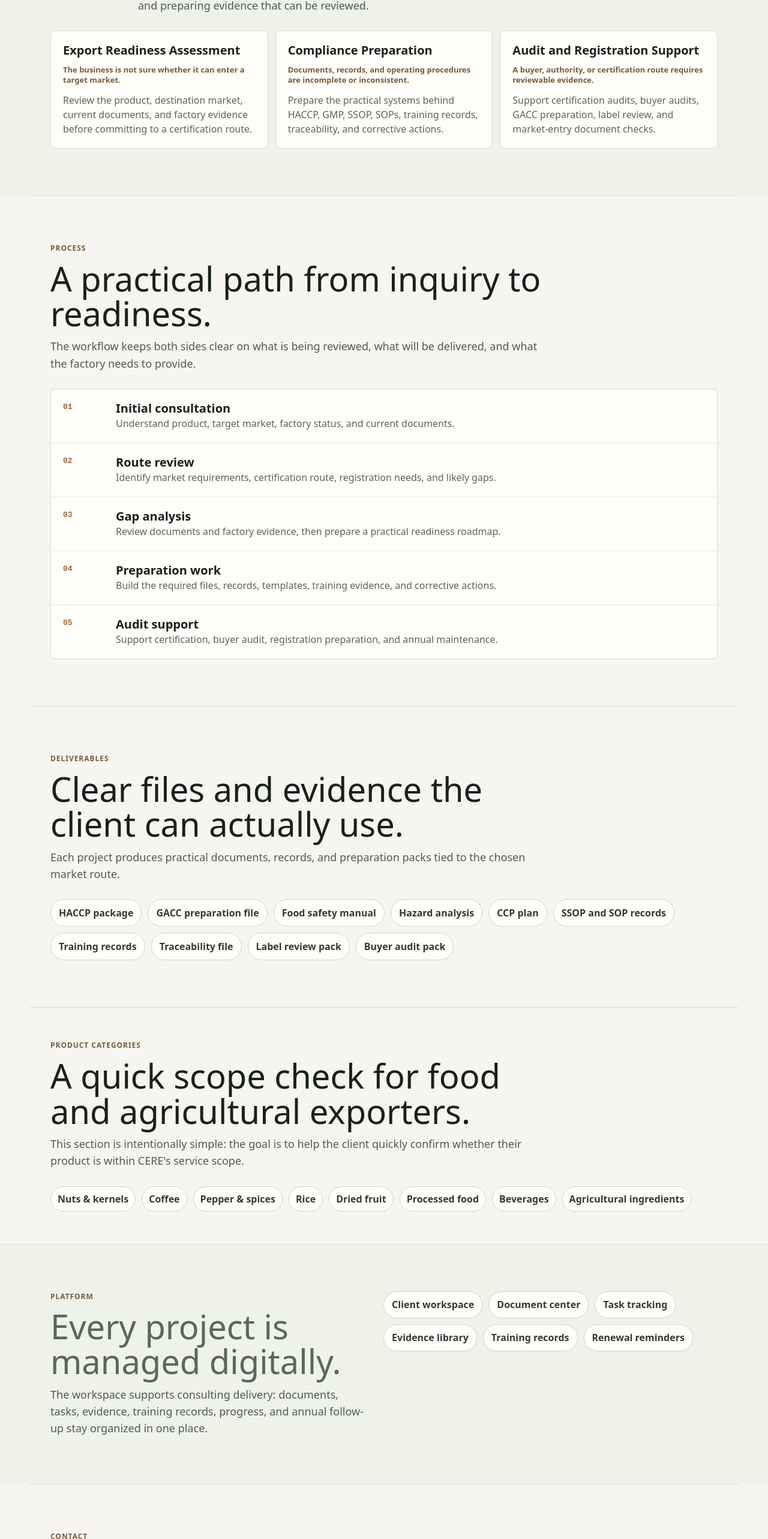
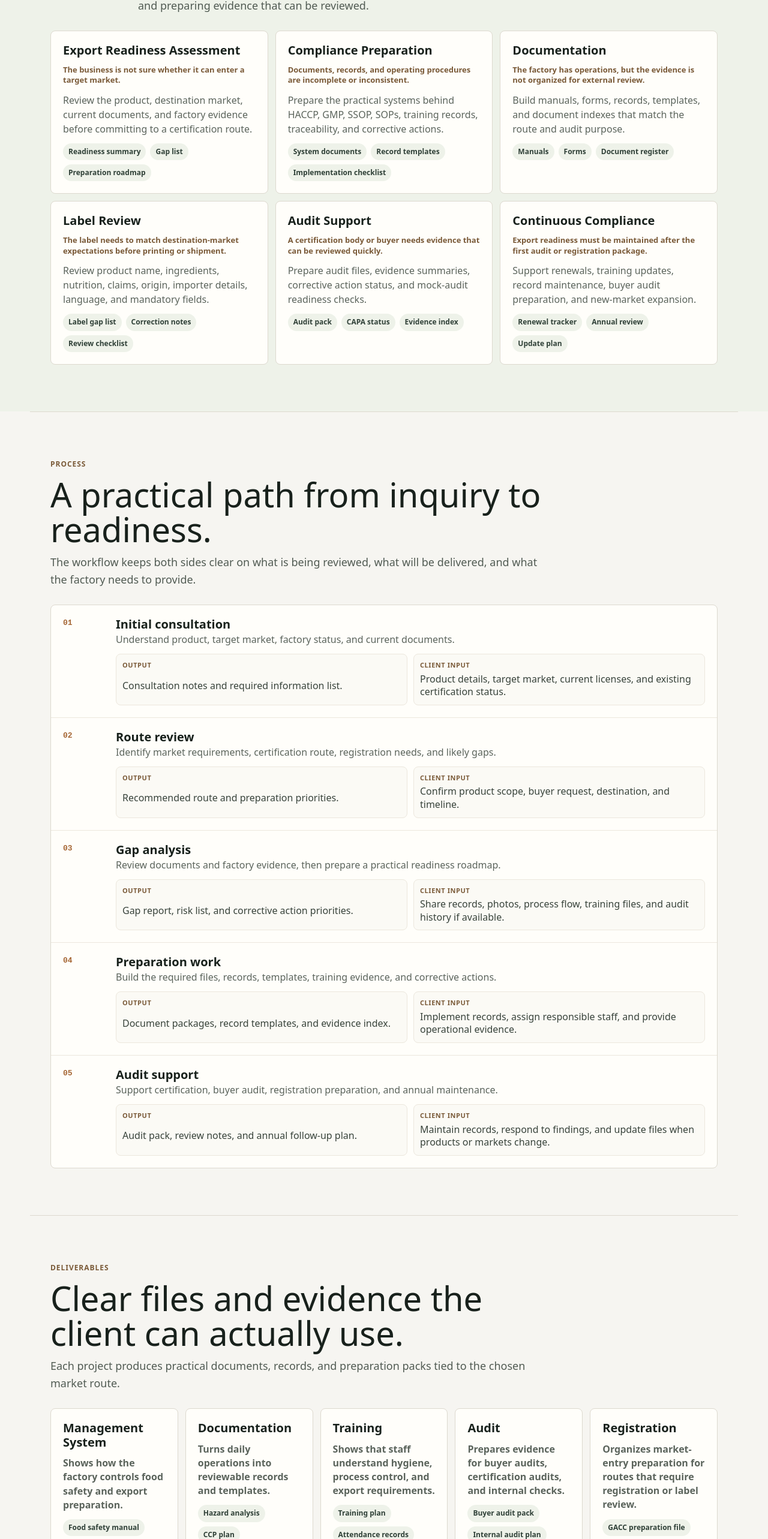
Before and after one commit to Leebood/cere, a Next.js app: page / in a window 1280 px wide. Shown: the part 2908-5474 px from the top of the page at 60% size. Built offline with nearby package versions, Linux system fonts and the light colour scheme.

Commit message:
Expand solutions process and deliverables content

```diff
--- a/src/app/globals.css
+++ b/src/app/globals.css
@@ -2527,7 +2527,8 @@ button.secondary:hover {
 
 .cere-value-grid,
 .cere-card-grid,
-.cere-market-list {
+.cere-market-list,
+.deliverable-grid {
   display: grid;
   gap: 12px;
 }
@@ -2540,6 +2541,7 @@ button.secondary:hover {
 .cere-value-grid article,
 .cere-card-grid article,
 .cere-market-list article,
+.deliverable-grid article,
 .cere-contact-box {
   display: grid;
   gap: 12px;
@@ -2562,6 +2564,7 @@ button.secondary:hover {
 .cere-card-grid strong,
 .cere-market-list strong,
 .cere-process strong,
+.deliverable-grid strong,
 .cere-contact-box strong {
   color: #18211c;
   font-size: 20px;
@@ -2662,6 +2665,37 @@ button.secondary:hover {
   padding: 8px 11px;
 }
 
+.solution-deliverables,
+.deliverable-grid ul {
+  display: flex;
+  flex-wrap: wrap;
+  gap: 7px;
+  margin: 0;
+  padding: 0;
+  list-style: none;
+}
+
+.solution-deliverables li,
+.deliverable-grid li {
+  border-radius: 999px;
+  background: #eef2e9;
+  color: #304138;
+  font-size: 12px;
+  font-weight: 760;
+  line-height: 1.2;
+  padding: 7px 9px;
+}
+
+.deliverable-grid {
+  grid-template-columns: repeat(5, minmax(0, 1fr));
+}
+
+.deliverable-grid p {
+  margin: 0;
+  color: #5b645c;
+  line-height: 1.45;
+}
+
 .cere-process {
   display: grid;
   gap: 0;
@@ -2679,6 +2713,36 @@ button.secondary:hover {
 
 .cere-process article + article {
   border-top: 1px solid #ece7dd;
+}
+
+.cere-process dl {
+  display: grid;
+  grid-template-columns: repeat(2, minmax(0, 1fr));
+  gap: 10px;
+  margin: 12px 0 0;
+}
+
+.cere-process dl div {
+  display: grid;
+  gap: 4px;
+  border: 1px solid #ece7dd;
+  border-radius: 8px;
+  background: #fbfaf5;
+  padding: 10px;
+}
+
+.cere-process dt {
+  color: #7a5a38;
+  font-size: 11px;
+  font-weight: 850;
+  letter-spacing: 0.05em;
+  text-transform: uppercase;
+}
+
+.cere-process dd {
+  margin: 0;
+  color: #38433b;
+  line-height: 1.35;
 }
 
 .cere-split {
@@ -2739,6 +2803,7 @@ button.secondary:hover {
   .cere-value-grid,
   .cere-card-grid.three,
   .cere-market-list,
+  .deliverable-grid,
   .cere-split,
   .cere-contact-box {
     grid-template-columns: 1fr;
@@ -2775,7 +2840,8 @@ button.secondary:hover {
   }
 
   .market-card-head,
-  .market-detail-grid {
+  .market-detail-grid,
+  .cere-process dl {
     display: grid;
     grid-template-columns: 1fr;
   }
--- a/src/app/homepage.tsx
+++ b/src/app/homepage.tsx
@@ -14,30 +14,66 @@ const solutions = [
     title: "Export Readiness Assessment",
     problem: "The business is not sure whether it can enter a target market.",
     detail: "Review the product, destination market, current documents, and factory evidence before committing to a certification route.",
+    deliverables: ["Readiness summary", "Gap list", "Preparation roadmap"],
   },
   {
     title: "Compliance Preparation",
     problem: "Documents, records, and operating procedures are incomplete or inconsistent.",
     detail: "Prepare the practical systems behind HACCP, GMP, SSOP, SOPs, training records, traceability, and corrective actions.",
+    deliverables: ["System documents", "Record templates", "Implementation checklist"],
   },
   {
-    title: "Audit and Registration Support",
-    problem: "A buyer, authority, or certification route requires reviewable evidence.",
-    detail: "Support certification audits, buyer audits, GACC preparation, label review, and market-entry document checks.",
+    title: "Documentation",
+    problem: "The factory has operations, but the evidence is not organized for external review.",
+    detail: "Build manuals, forms, records, templates, and document indexes that match the route and audit purpose.",
+    deliverables: ["Manuals", "Forms", "Document register"],
+  },
+  {
+    title: "Label Review",
+    problem: "The label needs to match destination-market expectations before printing or shipment.",
+    detail: "Review product name, ingredients, nutrition, claims, origin, importer details, language, and mandatory fields.",
+    deliverables: ["Label gap list", "Correction notes", "Review checklist"],
+  },
+  {
+    title: "Audit Support",
+    problem: "A certification body or buyer needs evidence that can be reviewed quickly.",
+    detail: "Prepare audit files, evidence summaries, corrective action status, and mock-audit readiness checks.",
+    deliverables: ["Audit pack", "CAPA status", "Evidence index"],
+  },
+  {
+    title: "Continuous Compliance",
+    problem: "Export readiness must be maintained after the first audit or registration package.",
+    detail: "Support renewals, training updates, record maintenance, buyer audit preparation, and new-market expansion.",
+    deliverables: ["Renewal tracker", "Annual review", "Update plan"],
   },
 ];
 
 const deliverables = [
-  "HACCP package",
-  "GACC preparation file",
-  "Food safety manual",
-  "Hazard analysis",
-  "CCP plan",
-  "SSOP and SOP records",
-  "Training records",
-  "Traceability file",
-  "Label review pack",
-  "Buyer audit pack",
+  {
+    group: "Management System",
+    purpose: "Shows how the factory controls food safety and export preparation.",
+    items: ["Food safety manual", "HACCP package", "GMP / SSOP / SOP set"],
+  },
+  {
+    group: "Documentation",
+    purpose: "Turns daily operations into reviewable records and templates.",
+    items: ["Hazard analysis", "CCP plan", "Monitoring forms", "Traceability file"],
+  },
+  {
+    group: "Training",
+    purpose: "Shows that staff understand hygiene, process control, and export requirements.",
+    items: ["Training plan", "Attendance records", "Assessment records"],
+  },
+  {
+    group: "Audit",
+    purpose: "Prepares evidence for buyer audits, certification audits, and internal checks.",
+    items: ["Buyer audit pack", "Internal audit plan", "CAPA status"],
+  },
+  {
+    group: "Registration",
+    purpose: "Organizes market-entry preparation for routes that require registration or label review.",
+    items: ["GACC preparation file", "Factory profile", "Label review pack"],
+  },
 ];
 
 const markets = [
@@ -92,11 +128,41 @@ const markets = [
 ];
 
 const processSteps = [
-  ["01", "Initial consultation", "Understand product, target market, factory status, and current documents."],
-  ["02", "Route review", "Identify market requirements, certification route, registration needs, and likely gaps."],
-  ["03", "Gap analysis", "Review documents and factory evidence, then prepare a practical readiness roadmap."],
-  ["04", "Preparation work", "Build the required files, records, templates, training evidence, and corrective actions."],
-  ["05", "Audit support", "Support certification, buyer audit, registration preparation, and annual maintenance."],
+  {
+    number: "01",
+    title: "Initial consultation",
+    purpose: "Understand product, target market, factory status, and current documents.",
+    output: "Consultation notes and required information list.",
+    client: "Product details, target market, current licenses, and existing certification status.",
+  },
+  {
+    number: "02",
+    title: "Route review",
+    purpose: "Identify market requirements, certification route, registration needs, and likely gaps.",
+    output: "Recommended route and preparation priorities.",
+    client: "Confirm product scope, buyer request, destination, and timeline.",
+  },
+  {
+    number: "03",
+    title: "Gap analysis",
+    purpose: "Review documents and factory evidence, then prepare a practical readiness roadmap.",
+    output: "Gap report, risk list, and corrective action priorities.",
+    client: "Share records, photos, process flow, training files, and audit history if available.",
+  },
+  {
+    number: "04",
+    title: "Preparation work",
+    purpose: "Build the required files, records, templates, training evidence, and corrective actions.",
+    output: "Document packages, record templates, and evidence index.",
+    client: "Implement records, assign responsible staff, and provide operational evidence.",
+  },
+  {
+    number: "05",
+    title: "Audit support",
+    purpose: "Support certification, buyer audit, registration preparation, and annual maintenance.",
+    output: "Audit pack, review notes, and annual follow-up plan.",
+    client: "Maintain records, respond to findings, and update files when products or markets change.",
+  },
 ];
 
 const platformItems = [
@@ -231,6 +297,11 @@ export function HomePage() {
               <strong>{solution.title}</strong>
               <span>{solution.problem}</span>
               <p>{solution.detail}</p>
+              <ul className="solution-deliverables">
+                {solution.deliverables.map((item) => (
+                  <li key={item}>{item}</li>
+                ))}
+              </ul>
             </article>
           ))}
         </div>
@@ -246,12 +317,22 @@ export function HomePage() {
           </p>
         </div>
         <div className="cere-process">
-          {processSteps.map(([number, title, detail]) => (
-            <article key={number}>
-              <span>{number}</span>
+          {processSteps.map((step) => (
+            <article key={step.number}>
+              <span>{step.number}</span>
               <div>
-                <strong>{title}</strong>
-                <p>{detail}</p>
+                <strong>{step.title}</strong>
+                <p>{step.purpose}</p>
+                <dl>
+                  <div>
+                    <dt>Output</dt>
+                    <dd>{step.output}</dd>
+                  </div>
+                  <div>
+                    <dt>Client input</dt>
+                    <dd>{step.client}</dd>
+                  </div>
+                </dl>
               </div>
             </article>
           ))}
@@ -266,9 +347,17 @@ export function HomePage() {
             Each project produces practical documents, records, and preparation packs tied to the chosen market route.
           </p>
         </div>
-        <div className="cere-deliverable-list">
+        <div className="deliverable-grid">
           {deliverables.map((deliverable) => (
-            <span key={deliverable}>{deliverable}</span>
+            <article key={deliverable.group}>
+              <strong>{deliverable.group}</strong>
+              <p>{deliverable.purpose}</p>
+              <ul>
+                {deliverable.items.map((item) => (
+                  <li key={item}>{item}</li>
+                ))}
+              </ul>
+            </article>
           ))}
         </div>
       </section>
```
